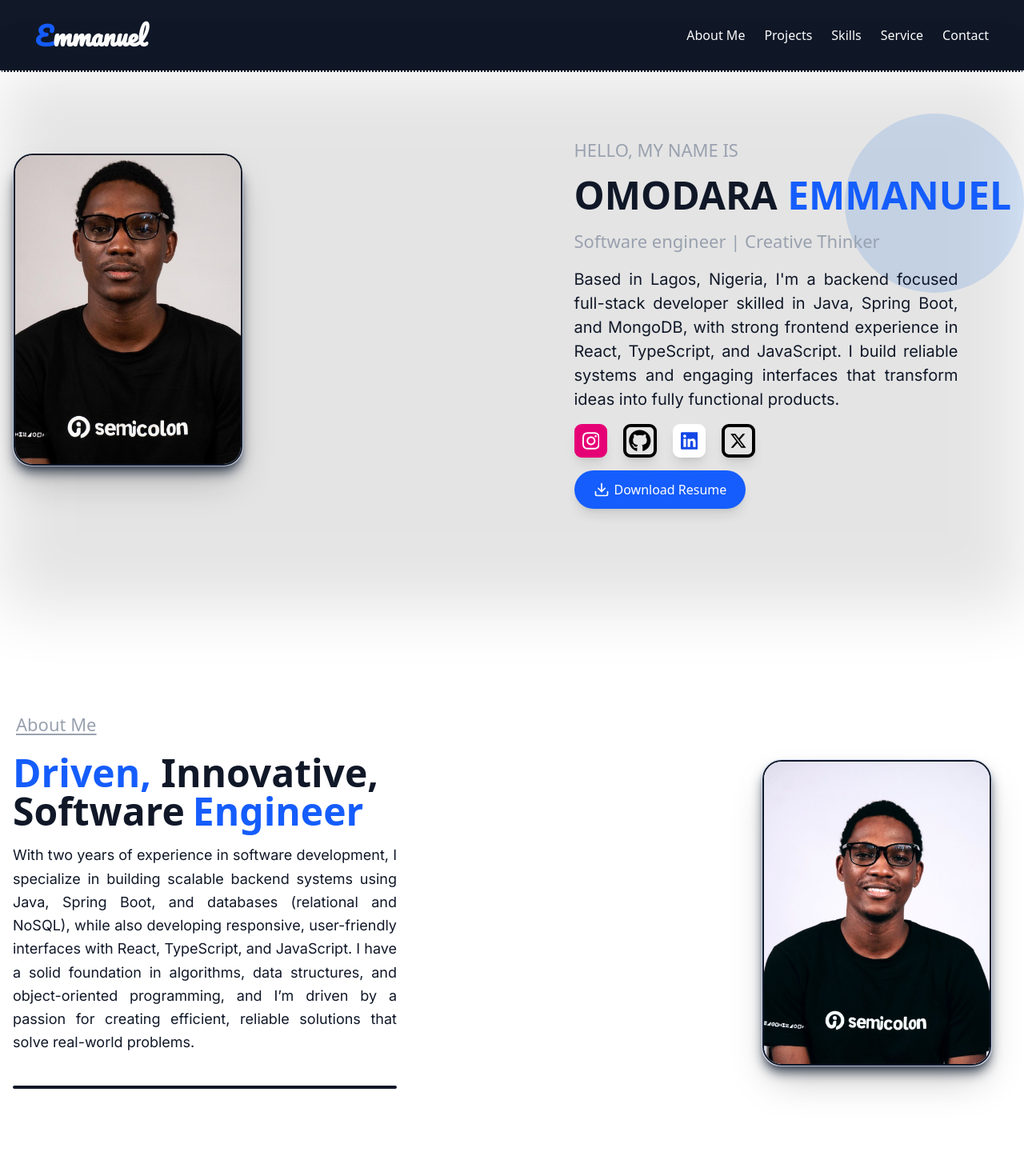
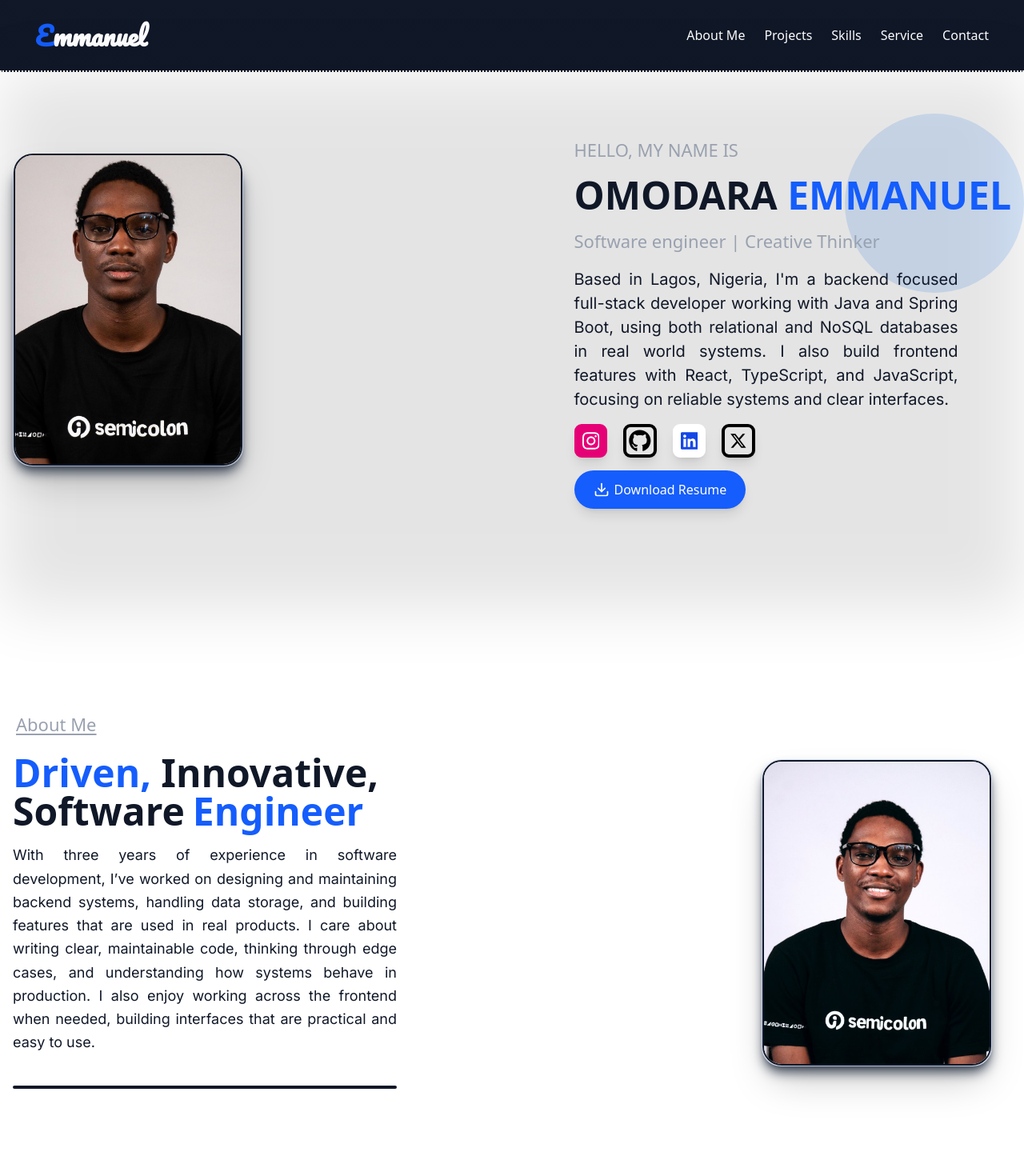
Before and after one commit to OmodaraAyo/MyPortfolio, a React (Vite) app: page / in a window 1280 px wide. Shown: the top 1470 px of the page at 80% size. Built offline with nearby package versions, Linux system fonts and the light colour scheme.

Commit message:
chore: About me description remediation

```diff
--- a/src/component/AboutMe.jsx
+++ b/src/component/AboutMe.jsx
@@ -29,7 +29,7 @@ const AboutMe = () => {
             <span className="text-blue-600 px-2.5">Engineer</span>
           </h1>
           <p className="w-full max-w-[30rem] md:max-w-[27rem] lg:max-w-[30rem] text-[15px] sm:text-[17px] md:text-[18px] text-gray-900 text-justify leading-relaxed font-inter">
-            {`            With two years of experience in software development, I specialize in building scalable backend systems using Java, Spring Boot, and databases (relational and NoSQL), while also developing responsive, user-friendly interfaces with React, TypeScript, and JavaScript. I have a solid foundation in algorithms, data structures, and object-oriented programming, and I’m driven by a passion for creating efficient, reliable solutions that solve real-world problems.`}          </p>
+            {`            With three years of experience in software development, I’ve worked on designing and maintaining backend systems, handling data storage, and building features that are used in real products. I care about writing clear, maintainable code, thinking through edge cases, and understanding how systems behave in production. I also enjoy working across the frontend when needed, building interfaces that are practical and easy to use.`}          </p>
         {startAnimation && (
         <motion.div
           initial={{ width: 0 }}
--- a/src/component/Hero.jsx
+++ b/src/component/Hero.jsx
@@ -99,8 +99,7 @@ const Hero = () =>  {
             Software engineer | Creative Thinker
           </p>
           <p className="w-full max-w-[30rem] text-[15px] sm:text-[17px] md:text-[20px] text-gray-900 text-justify font-inter">
-            Based in Lagos, Nigeria, I&apos;m a backend focused full-stack developer skilled in Java, Spring Boot, and MongoDB, with strong frontend experience in React, TypeScript, and JavaScript. I build reliable systems and engaging interfaces that transform ideas into fully functional products.
-          </p>
+          Based in Lagos, Nigeria, I&apos;m a backend focused full-stack developer working with Java and Spring Boot, using both relational and NoSQL databases in real world systems. I also build frontend features with React, TypeScript, and JavaScript, focusing on reliable systems and clear interfaces.          </p>
 
           {/* Social Links */}
           <div className="socials flex items-center justify-center md:justify-start gap-5">
@@ -137,7 +136,7 @@ const Hero = () =>  {
           {/* Download Resume Button */}
           <div className="flex space-x-4 justify-center md:justify-start">
             <a
-              href="/pdf/v3_omodara-ayodele-emmanuel-cv-compressed.pdf"
+              href="/pdf/Backend_Engineer_Omodara_Emmanuel_Ayodele.pdf"
               target="_blank"
               rel="noopener noreferrer"
               download="OMODARA_EMMANUEL_AYODELE-FULLSTACK.Resume"
```
Also changed, not shown: 1 other file (tests, documents, lock files or other folders).
